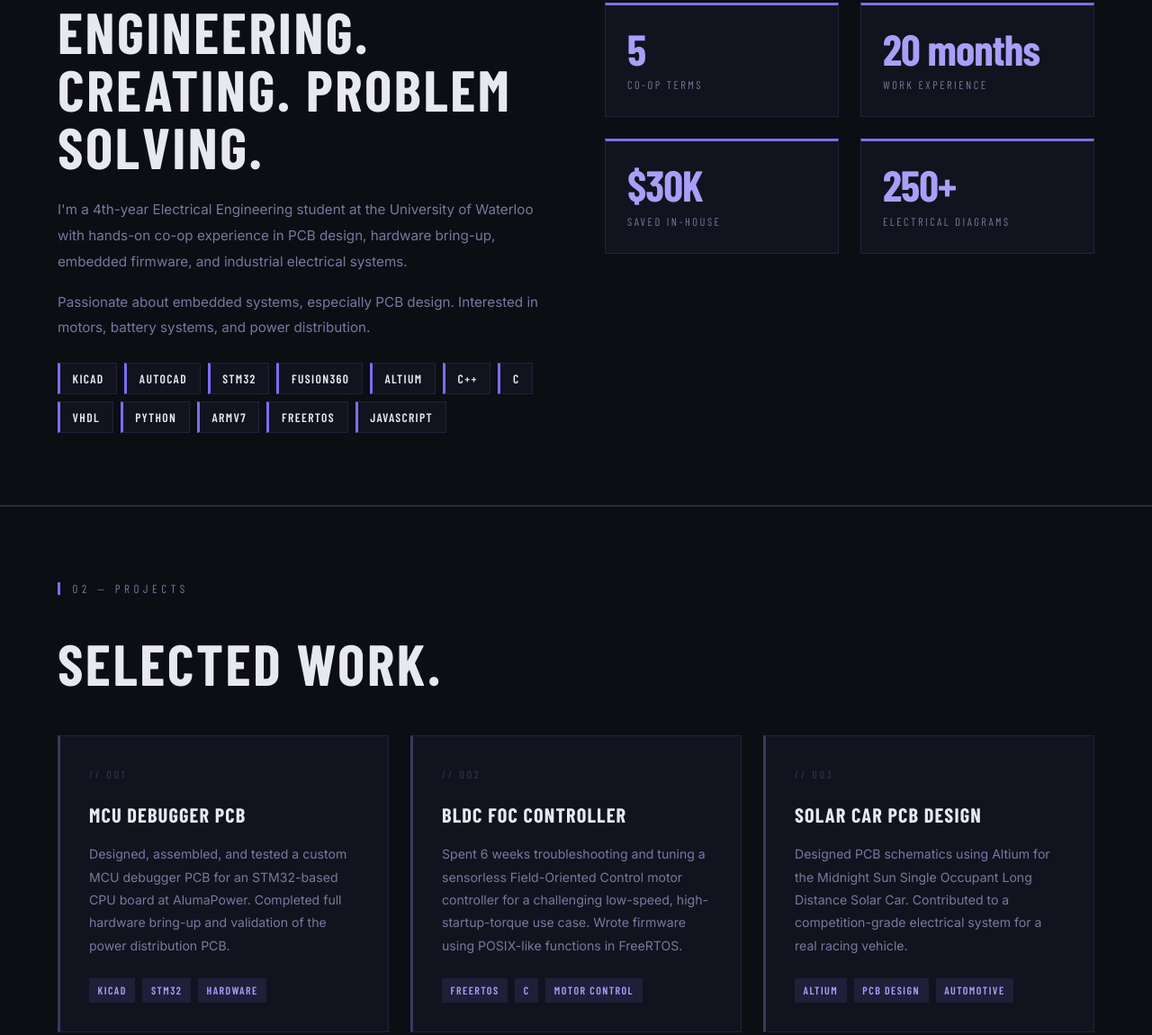
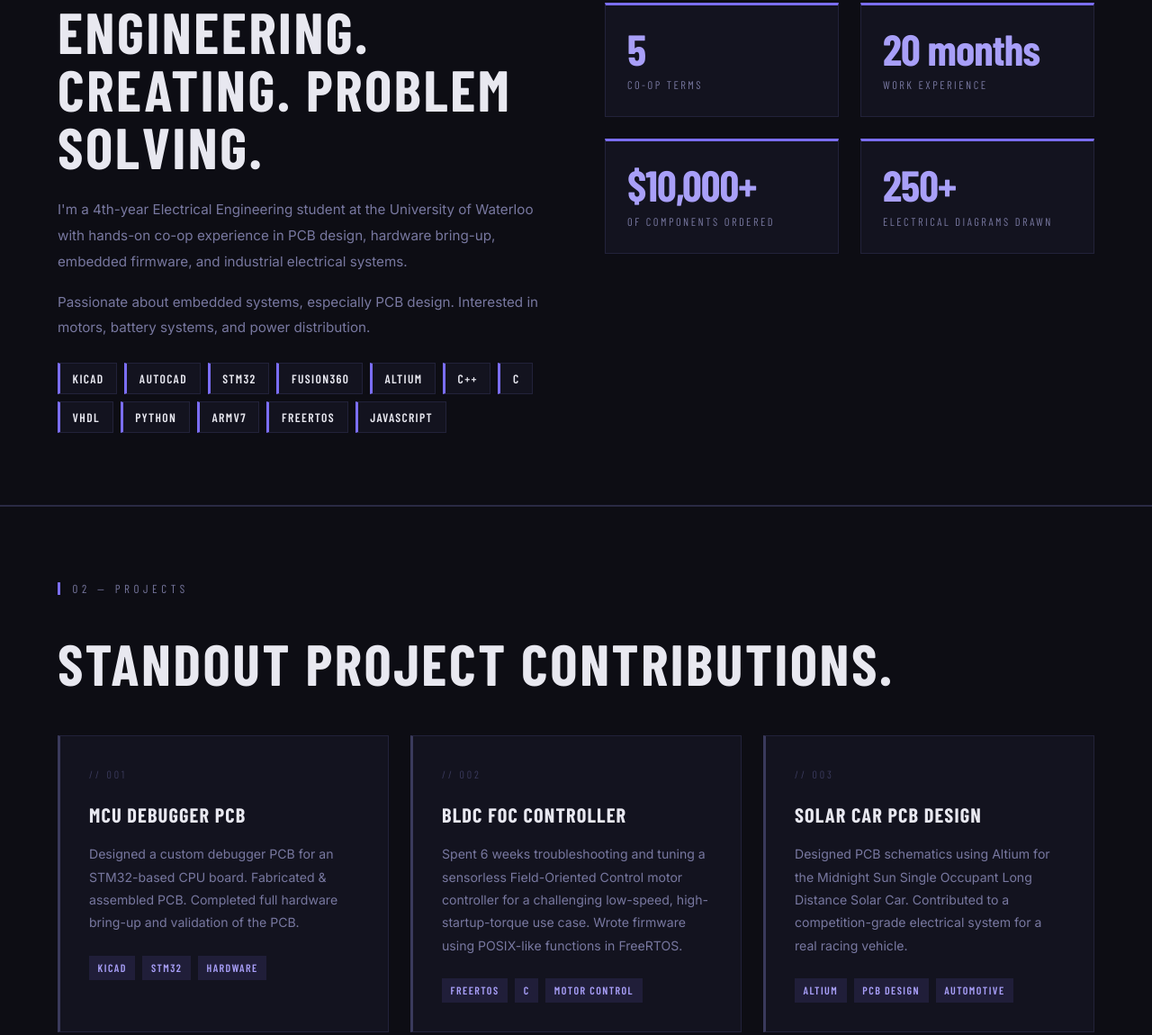
Before and after one commit to Argon-V/argon-v.github.io, a plain HTML site: page index.html in a window 1280 px wide. Shown: the part 924-2074 px from the top of the page at 90% size. Drawn offline with nearby package versions, Linux system fonts and the light colour scheme; a web font is replaced by a local one.

Commit message:
Updated final stat highlight. Improved detail on debugger project.

```diff
--- a/index.html
+++ b/index.html
@@ -68,12 +68,12 @@
           <div class="stat-label">Work Experience</div>
         </div>
         <div class="stat-box">
-          <div class="stat-num">$30K</div>
-          <div class="stat-label">Saved in-house</div>
+          <div class="stat-num">$10,000+</div>
+          <div class="stat-label">Of components ordered</div>
         </div>
         <div class="stat-box">
           <div class="stat-num">250+</div>
-          <div class="stat-label">Electrical diagrams</div>
+          <div class="stat-label">Electrical diagrams drawn</div>
         </div>
       </div>
     </div>
@@ -82,13 +82,13 @@
   <!-- PROJECTS -->
   <section id="projects">
     <p class="section-label">02 — Projects</p>
-    <h2>Selected Work.</h2>
+    <h2>Standout project contributions.</h2>
     <div class="projects-grid">
 
       <div class="project-card">
         <p class="project-num">// 001</p>
         <h3 class="project-title">MCU Debugger PCB</h3>
-        <p class="project-desc">Designed, assembled, and tested a custom MCU debugger PCB for an STM32-based CPU board at AlumaPower. Completed full hardware bring-up and validation of the power distribution PCB.</p>
+        <p class="project-desc">Designed a custom debugger PCB for an STM32-based CPU board. Fabricated & assembled PCB. Completed full hardware bring-up and validation of the PCB.</p>
         <div class="project-tags">
           <span class="project-tag">KiCAD</span>
           <span class="project-tag">STM32</span>
```
